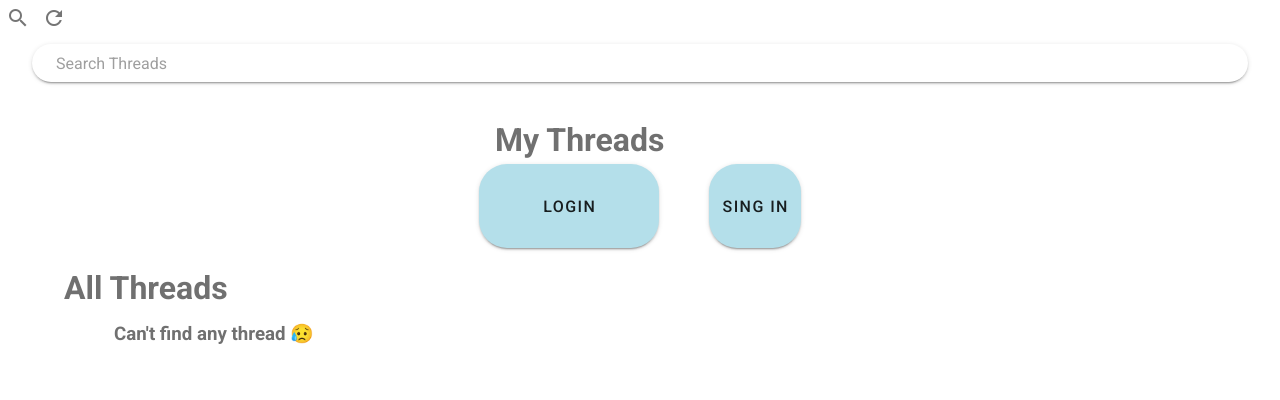
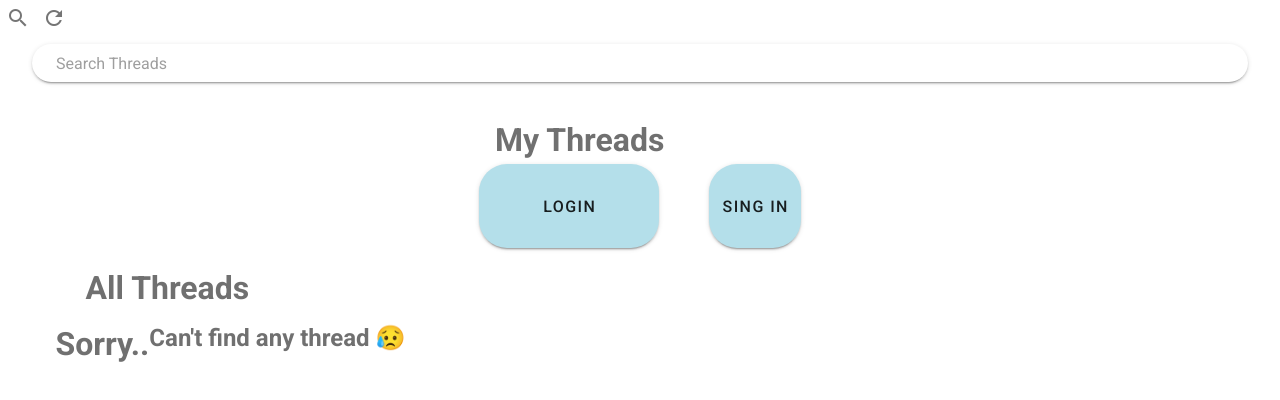
Before and after one commit to Seungup/marchmello, a Vue app: page / in a window 1280 px wide. Shown: the top 400 px of the page. Built offline with nearby package versions, Linux system fonts and the light colour scheme.

Commit message:
up frontend 업데이트 (백업용)

```diff
--- a/src/components/AllThreads.vue
+++ b/src/components/AllThreads.vue
@@ -1,5 +1,5 @@
 <template>
-    <div>
+    <div class="default-margin">
         {{$store.commit('getThrads')}}
         <h1 class="ed-title">All Threads</h1>
         <transition>
@@ -61,7 +61,8 @@
             <div v-else>
                 <v-container>
                     <v-row dense>
-                <h3 class="ed-title"> Can't find any thread &#128549;</h3>
+                        <h1 style="color: #707070;">Sorry..</h1>
+                        <h2 style="color: #707070"> Can't find any thread &#128549; </h2>
                     </v-row>
                 </v-container>
             </div>
@@ -80,4 +81,8 @@
         color: #707070;
         margin-left: 5%;
     }
+    .default-margin{
+        margin-left: 24px;
+        margin-right: 24px;
+    }
 </style>
--- a/src/components/Login.vue
+++ b/src/components/Login.vue
@@ -1,5 +1,5 @@
 <template>
-    <div>
+    <div class="default-margin">
         <h1 class="ed-title">Login</h1>
         <v-card
                 width="324"
@@ -62,6 +62,10 @@
     .ed-title{
         margin-left: 5%;
     }
+    .default-margin{
+        margin-left: 24px;
+        margin-right: 24px;
+    }
 </style>
 
 <script>
--- a/src/components/Logined.vue
+++ b/src/components/Logined.vue
@@ -1,5 +1,5 @@
 <template>
-    <div>
+    <div class="default-margin">
         <h1 class="ed-title">My Profile</h1>
         <v-card-actions>
             <v-btn style="margin-right: 50px" color="#b4dfea" x-large width="180" height="84" rounded
@@ -23,4 +23,8 @@
     color: #707070;
     margin-left: 5%;
 }
+.default-margin{
+    margin-left: 24px;
+    margin-right: 24px;
+}
 </style>
--- a/src/components/MyThreads.vue
+++ b/src/components/MyThreads.vue
@@ -1,6 +1,5 @@
 <template>
-    <div>
-
+    <div class="default-margin">
     <v-card
             max-width="400"
             class="mx-auto"
@@ -60,7 +59,6 @@
             </v-row>
         </v-container>
     </v-card>
-
     </div>
 </template>
 
@@ -76,4 +74,8 @@
         color: #707070;
         margin-left: 5%;
     }
+    .default-margin{
+        margin-left: 24px;
+        margin-right: 24px;
+    }
 </style>
--- a/src/components/SearchResult.vue
+++ b/src/components/SearchResult.vue
@@ -1,5 +1,5 @@
 <template>
-    <div>
+    <div class="default-margin">
         <h1 class="ed-title">'{{$store.state.searchKeyword}}' Result</h1>
         <v-container>
             <v-row dense>
@@ -74,4 +74,8 @@
         color: #707070;
         margin-left: 5%;
     }
+    .default-margin{
+        margin-left: 24px;
+        margin-right: 24px;
+    }
 </style>
```
